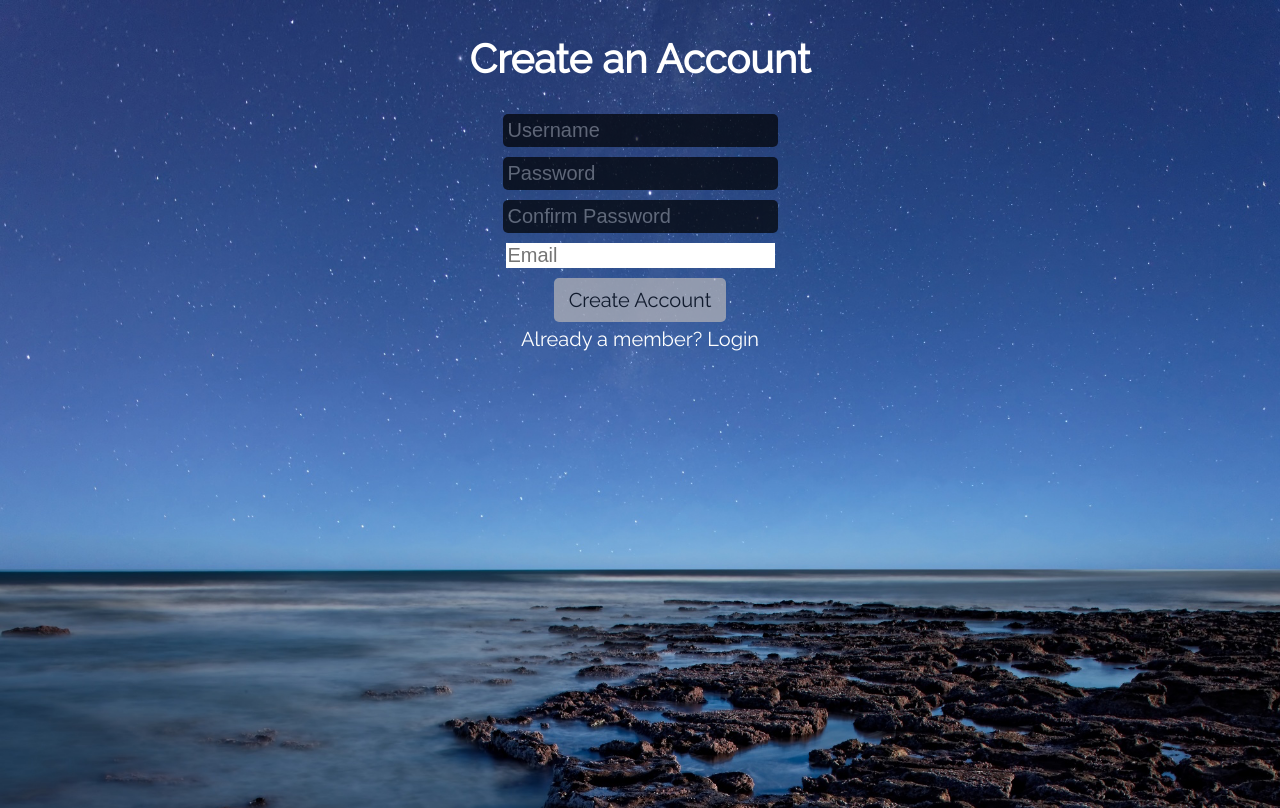
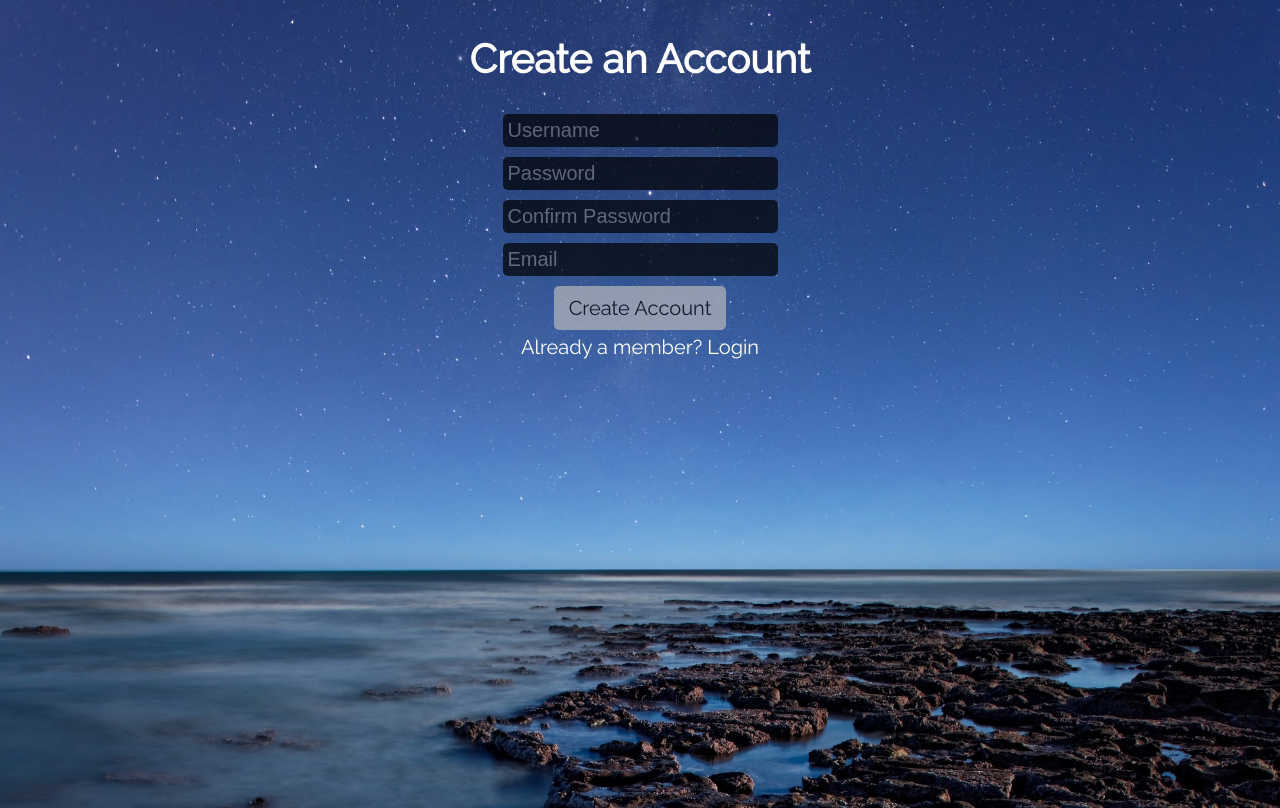
Before and after one commit to joshw52/MeditationApp, a React (Vite) app in the folder client/: page /createaccount in a window 1280 px wide. Built offline with nearby package versions, Linux system fonts and the light colour scheme; no server answers; a web font is replaced by a local one.

Commit message:
Fixed email style

```diff
--- a/client/src/components/ModifyAccount.jsx
+++ b/client/src/components/ModifyAccount.jsx
@@ -67,6 +67,7 @@ const ModifyAccount = () => {
           onChange={(e) => setAccountEmail(e.target.value)}
           placeholder="Email"
           type="email"
+          value={accountEmail}
         />
         <div className="accountModButtons">
           <input
--- a/client/src/styles/meditation.css
+++ b/client/src/styles/meditation.css
@@ -377,6 +377,7 @@ button:hover {
 }
 
 input[type='text'],
+input[type='email'],
 input[type='password'],
 textarea {
   background-color: #000000;
```
